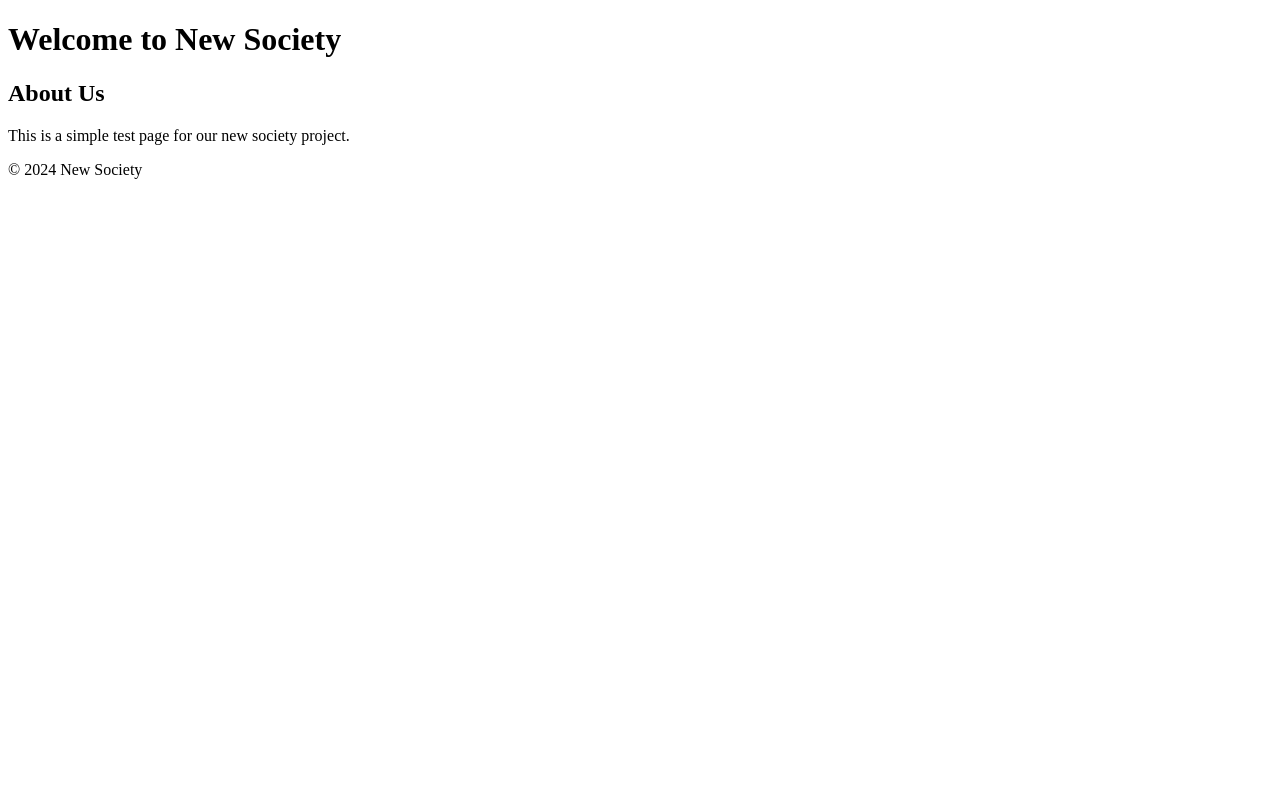
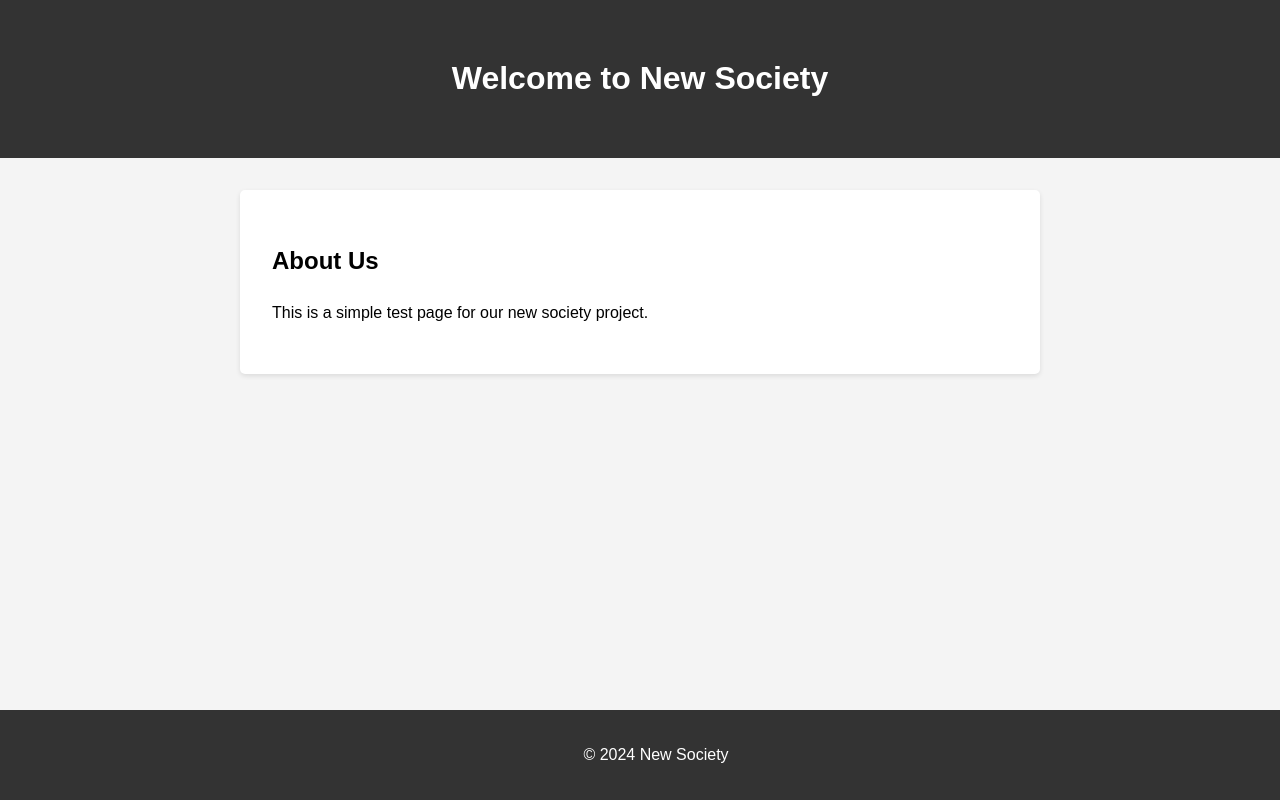
Before and after one commit to Matz2358/new-society-test, a plain HTML site: page index.html in a window 1280 px wide. Drawn offline with Linux system fonts and the light colour scheme.

Commit message:
Add CSS styling

```diff
--- a/index.html
+++ b/index.html
@@ -4,6 +4,41 @@
     <meta charset="UTF-8">
     <meta name="viewport" content="width=device-width, initial-scale=1.0">
     <title>New Society Test</title>
+    <style>
+        body {
+            font-family: Arial, sans-serif;
+            line-height: 1.6;
+            margin: 0;
+            padding: 0;
+            background-color: #f4f4f4;
+        }
+        header {
+            background-color: #333;
+            color: white;
+            text-align: center;
+            padding: 2rem;
+        }
+        main {
+            max-width: 800px;
+            margin: 2rem auto;
+            padding: 0 1rem;
+        }
+        section {
+            background-color: white;
+            padding: 2rem;
+            border-radius: 5px;
+            box-shadow: 0 2px 5px rgba(0,0,0,0.1);
+        }
+        footer {
+            text-align: center;
+            padding: 1rem;
+            background-color: #333;
+            color: white;
+            position: fixed;
+            bottom: 0;
+            width: 100%;
+        }
+    </style>
 </head>
 <body>
     <header>
```
